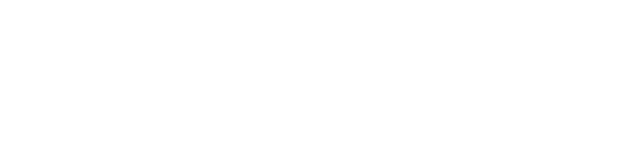
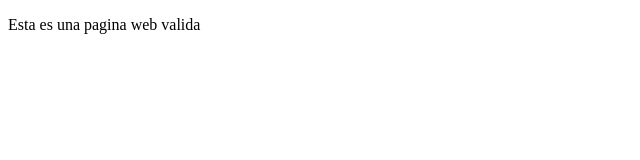
Before and after one commit to liam-higgins/liam-higgins, a plain HTML site: page index.html in a window 1280 px wide. Shown: the whole page, without its empty margins (0-640 px from the left). Drawn offline with Linux system fonts and the light colour scheme.

Commit message:
first try

```diff
--- a/index.html
+++ b/index.html
@@ -4,9 +4,9 @@
     <meta charset="UTF-8">
     <meta http-equiv="X-UA-Compatible" content="IE=edge">
     <meta name="viewport" content="width=device-width, initial-scale=1.0">
-    <title>Document</title>
+    <title>Web de Liam</title>
 </head>
 <body>
-
+    <p>Esta es una pagina web valida</p>
 </body>
 </html>
```
